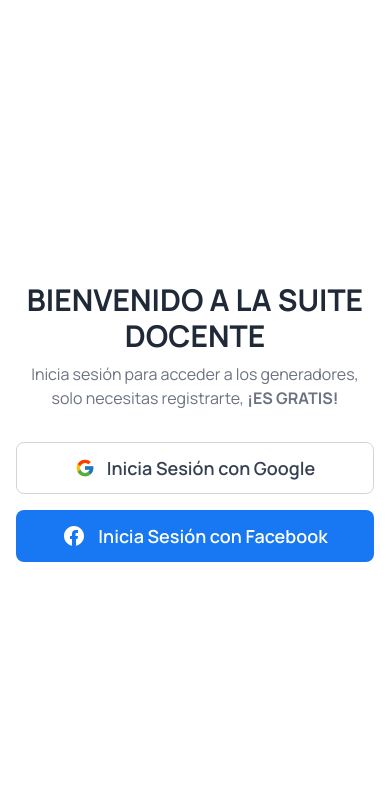
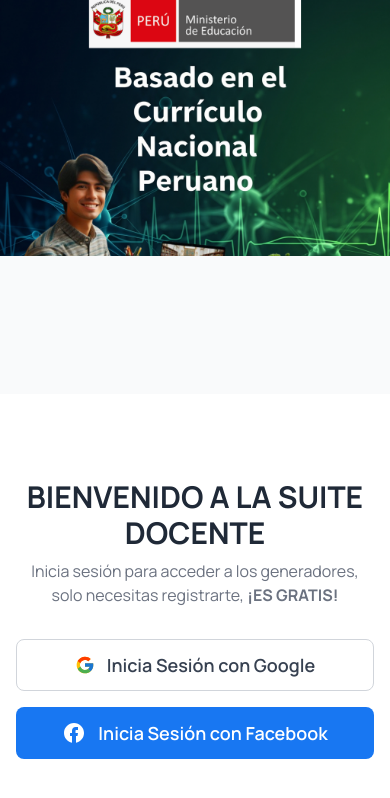
Before and after one commit to juanineo123/supabase_suite, a plain HTML site: page index.html in a window 390 px wide. Drawn offline with nearby package versions, Linux system fonts and the light colour scheme; no server answers.

Commit message:
corrige imagen para los moviles

```diff
--- a/index.html
+++ b/index.html
@@ -22,9 +22,9 @@
 
     <div id="page-container">
         <div id="auth-view">
-            <div class="min-h-screen grid lg:grid-cols-2">
+            <div class="min-h-screen grid grid-cols-1 lg:grid-cols-2">
 
-                <div class="hidden lg:block bg-cover bg-center" style="background-image: url('images/login-bg.png');">
+                <div class="h-64 lg:h-screen bg-cover bg-center" style="background-image: url('images/login-bg.png');">
                 </div>
 
                 <div class="flex items-center justify-center p-4 sm:p-8 lg:p-12 bg-white">
```
